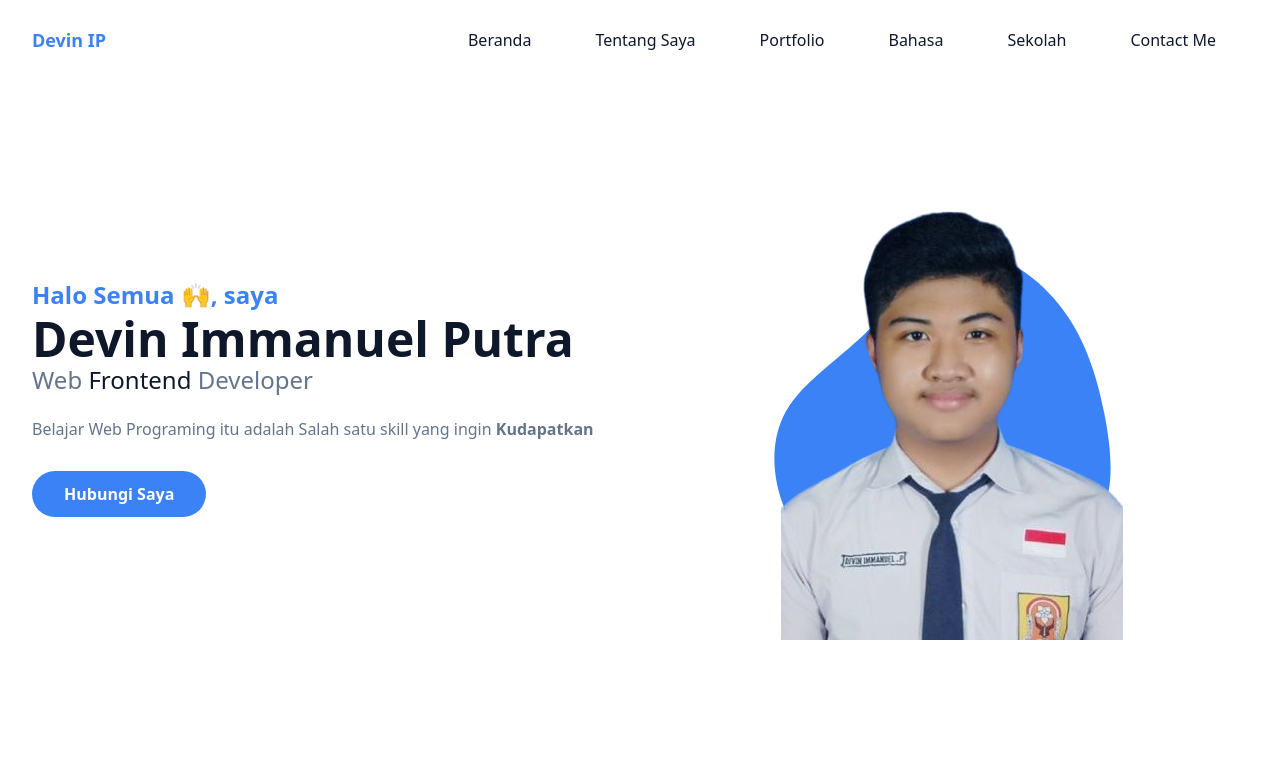
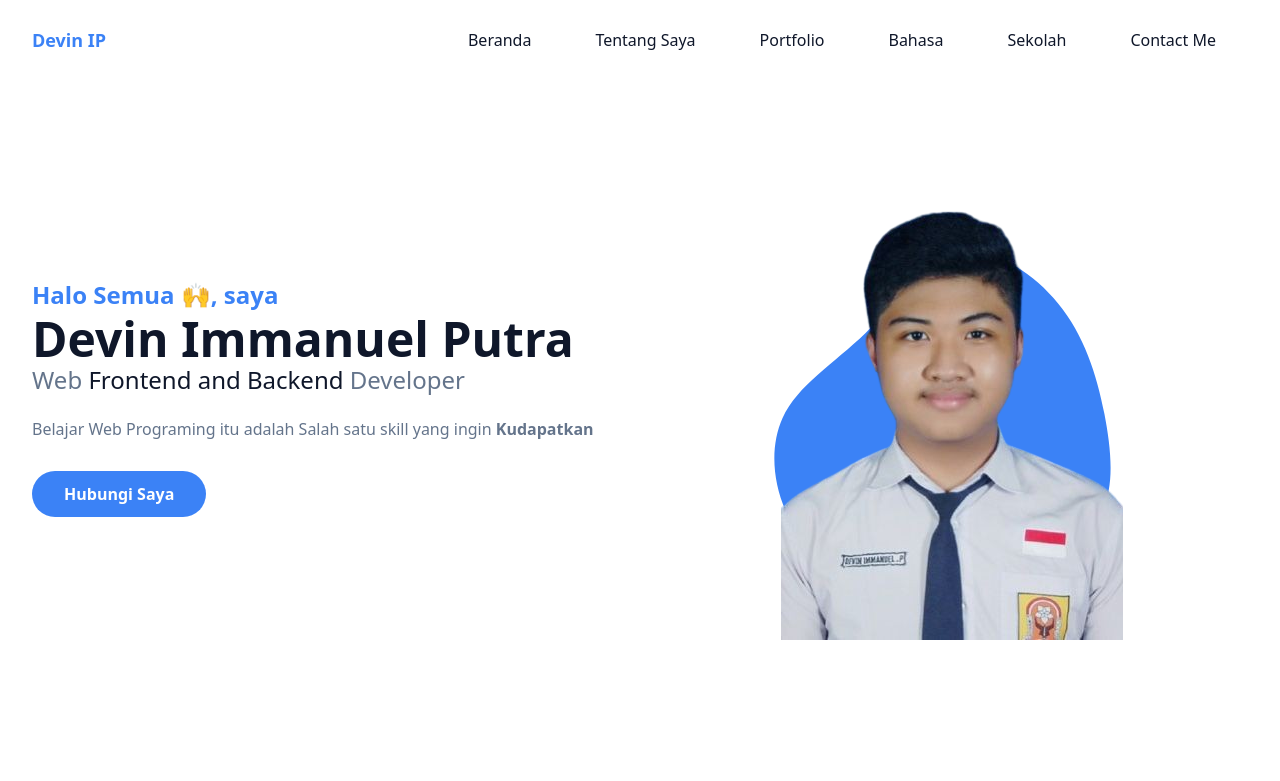
Before and after one commit to DevinImmanuelP/DevinImmanuelP.github.io, a website: page index.html in a window 1280 px wide. Shown: the top 781 px of the page. Drawn offline with Linux system fonts and the light colour scheme.

Commit message:
Update index.html

```diff
--- a/index.html
+++ b/index.html
@@ -64,7 +64,7 @@
                         <span class="inline-block font-bold text-dark
                         text-4xl mt-1 lg:text-5xl">Devin Immanuel Putra</span></h1>
                     <h2 class="font-medium text-secondary text-lg mb-5 lg:text-2xl">Web
-                        <span class="text-dark">Frontend</span> Developer</h2>
+                        <span class="text-dark">Frontend and Backend</span> Developer</h2>
                     <p class="font-medium text-secondary mb-10 leading-relaxed">Belajar Web Programing itu adalah Salah satu skill yang ingin <span class="font-bold">Kudapatkan</span></p>
 
                     <a href="#contact" class="text-base font-semibold text-white bg-primary py-3 px-8 rounded-full hover:shadow-lg hover:opacity-80 transition duration-300 ease-in-out">Hubungi Saya</a>
```
